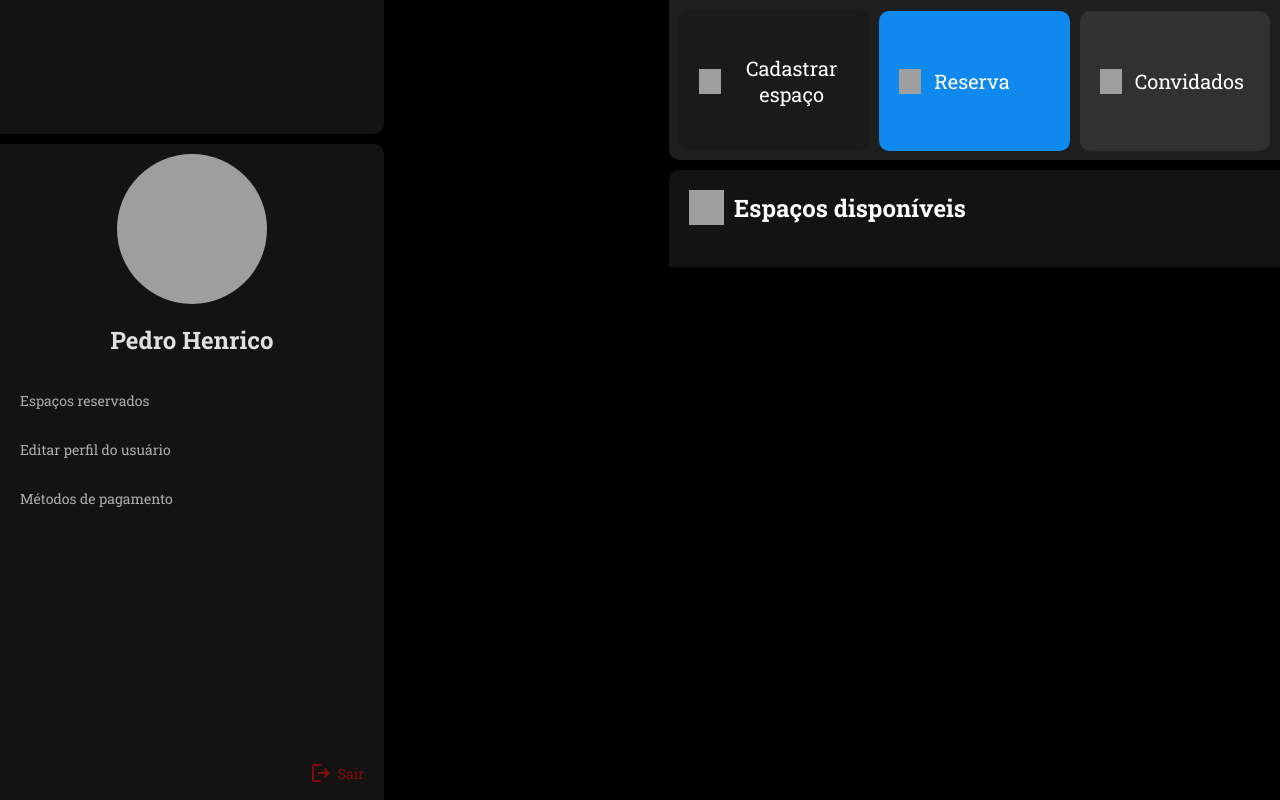
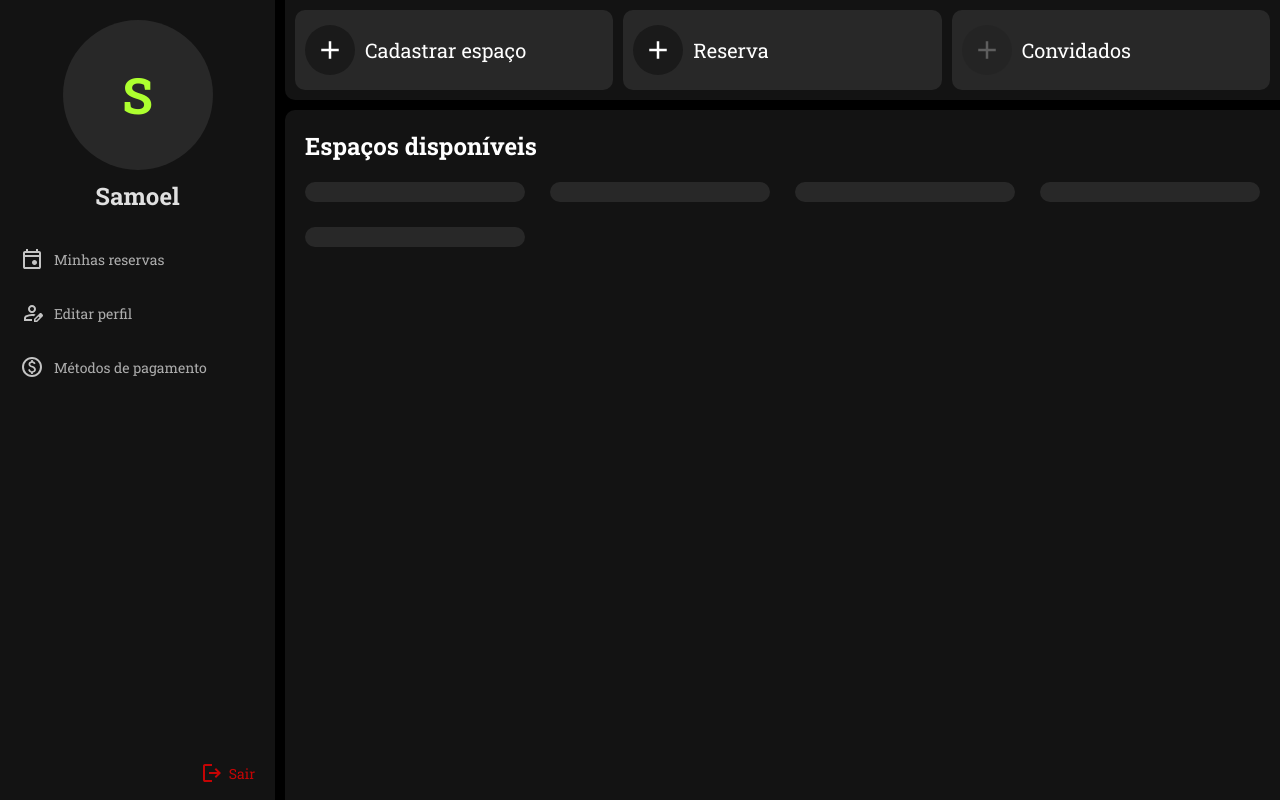
Before and after one commit to zZuiaSs/Kalangos-Souls, a PHP site: page / in a window 1280 px wide. Run offline with PHP 8.4, Linux system fonts and the light colour scheme; grey boxes are pictures that could not be loaded.

Commit message:
caiko henrico

```diff
--- a/Backend/Router/loginRouter.php
+++ b/Backend/Router/loginRouter.php
@@ -29,6 +29,12 @@
                 }
                 break;
 
+            case 'logout':
+                session_unset();
+                session_destroy();
+                header("Location: ../../Pages/Login/index.php");
+                exit();
+
             default:
                 echo "Ação não encontrada...";
                 break;
--- a/Pages/Cadastro/style.css
+++ b/Pages/Cadastro/style.css
@@ -67,6 +67,7 @@ form {
 
 input:focus {
     border: 1px solid green;
+    background-color: rgb(29, 29, 29);
 }
 
 #kayke {
--- a/Pages/Home/index.php
+++ b/Pages/Home/index.php
@@ -1,3 +1,11 @@
+<?php
+
+  //
+
+?>
+
+<!--  -->
+
 <!DOCTYPE html>
 <html lang="pt-BR">
 <head>
@@ -9,54 +17,86 @@
 
 <body>
 
+  <!-- S C R I P T -->
+
+
+
+  <!-- C O N T E Ú D O -->
+
   <div class="container">
-    <div class="container-menu">
-      <div class="capa">
-        <!--  -->
-      </div>
-
-      <aside class="sidebar">
+    <!-- M E N U -->
+    <aside class="container-menu">
+      <div class="sidebar">
         <div class="desprofile">
           <div class="profile-section">
-            <img src="../../C ----------------------/Imagem do WhatsApp de 2025-01-26 à(s) 15.15.55_34226212.jpg" alt="Foto de perfil" class="profile-img">
-            <h1 class="profile-name">Pedro Henrico</h1>
+            <div class="profile-img">
+              <h1 style="font-size: 50px; color: greenyellow;" id="primeira-letra"></h1>
+            </div>
+            <h1 class="profile-name">Samoel</h1>
           </div>
 
           <div class="menu">
-            <button class="menu-item">Espaços reservados</button>
-            <button class="menu-item">Editar perfil do usuário</button>
-            <button class="menu-item">Métodos de pagamento</button>
+            <button class="menu-item"><svg xmlns="http://www.w3.org/2000/svg" height="24px" viewBox="0 -960 960 960" width="24px" fill="#FFFFFF"><path d="M580-240q-42 0-71-29t-29-71q0-42 29-71t71-29q42 0 71 29t29 71q0 42-29 71t-71 29ZM200-80q-33 0-56.5-23.5T120-160v-560q0-33 23.5-56.5T200-800h40v-80h80v80h320v-80h80v80h40q33 0 56.5 23.5T840-720v560q0 33-23.5 56.5T760-80H200Zm0-80h560v-400H200v400Zm0-480h560v-80H200v80Zm0 0v-80 80Z"/></svg>Minhas reservas</button>
+            <button class="menu-item"><svg xmlns="http://www.w3.org/2000/svg" height="24px" viewBox="0 -960 960 960" width="24px" fill="#FFFFFF"><path d="M480-240Zm-320 80v-112q0-34 17.5-62.5T224-378q62-31 126-46.5T480-440q37 0 73 4.5t72 14.5l-67 68q-20-3-39-5t-39-2q-56 0-111 13.5T260-306q-9 5-14.5 14t-5.5 20v32h240v80H160Zm400 40v-123l221-220q9-9 20-13t22-4q12 0 23 4.5t20 13.5l37 37q8 9 12.5 20t4.5 22q0 11-4 22.5T903-340L683-120H560Zm300-263-37-37 37 37ZM620-180h38l121-122-18-19-19-18-122 121v38Zm141-141-19-18 37 37-18-19ZM480-480q-66 0-113-47t-47-113q0-66 47-113t113-47q66 0 113 47t47 113q0 66-47 113t-113 47Zm0-80q33 0 56.5-23.5T560-640q0-33-23.5-56.5T480-720q-33 0-56.5 23.5T400-640q0 33 23.5 56.5T480-560Zm0-80Z"/></svg>Editar perfil</button>
+            <button class="menu-item"><svg xmlns="http://www.w3.org/2000/svg" height="24px" viewBox="0 -960 960 960" width="24px" fill="#FFFFFF"><path d="M444-200h70v-50q50-9 86-39t36-89q0-42-24-77t-96-61q-60-20-83-35t-23-41q0-26 18.5-41t53.5-15q32 0 50 15.5t26 38.5l64-26q-11-35-40.5-61T516-710v-50h-70v50q-50 11-78 44t-28 74q0 47 27.5 76t86.5 50q63 23 87.5 41t24.5 47q0 33-23.5 48.5T486-314q-33 0-58.5-20.5T390-396l-66 26q14 48 43.5 77.5T444-252v52Zm36 120q-83 0-156-31.5T197-197q-54-54-85.5-127T80-480q0-83 31.5-156T197-763q54-54 127-85.5T480-880q83 0 156 31.5T763-763q54 54 85.5 127T880-480q0 83-31.5 156T763-197q-54 54-127 85.5T480-80Zm0-80q134 0 227-93t93-227q0-134-93-227t-227-93q-134 0-227 93t-93 227q0 134 93 227t227 93Zm0-320Z"/></svg>Métodos de pagamento</button>
           </div>
         </div>
 
-        <div class="logout-container">
-          <button class="logout"><svg xmlns="http://www.w3.org/2000/svg" height="24px" viewBox="0 -960 960 960" width="24px" fill="#FF0000"><path d="M200-120q-33 0-56.5-23.5T120-200v-560q0-33 23.5-56.5T200-840h280v80H200v560h280v80H200Zm440-160-55-58 102-102H360v-80h327L585-622l55-58 200 200-200 200Z"/></svg>Sair</button>
-        </div>
-      </aside>
-    </div>
+        <form class="logout-container" action="../../Backend/Router/loginRouter.php?acao=logout" method="POST">
+          <button type="submit" class="logout"><svg xmlns="http://www.w3.org/2000/svg" height="24px" viewBox="0 -960 960 960" width="24px" fill="#FF0000"><path d="M200-120q-33 0-56.5-23.5T120-200v-560q0-33 23.5-56.5T200-840h280v80H200v560h280v80H200Zm440-160-55-58 102-102H360v-80h327L585-622l55-58 200 200-200 200Z"/></svg>Sair</button>
+        </form>
+      </div>
+    </aside>
+
+    <!--  -->
 
     <div class="principal">
       <header class="topbar">
         <button class="topbar-btn green">
-          <span class="icon"><img src="../../C ----------------------/add_home_25dp_E8EAED_FILL0_wght400_GRAD0_opsz24.png" alt="" class="icon"></span> Cadastrar espaço
+          <div style="display: flex; align-items:center; justify-content:center; background-color: #1A1A1A; padding: 10px; border-radius: 100%;">
+            <svg xmlns="http://www.w3.org/2000/svg" height="30px" viewBox="0 -960 960 960" width="30px" fill="#FFFFFF"><path d="M440-440H200v-80h240v-240h80v240h240v80H520v240h-80v-240Z"/></svg>
+          </div>
+          Cadastrar espaço
         </button>
         <button class="topbar-btn blue">
-          <span class="icon"><img src="../../C ----------------------/calendar_month_25dp_E8EAED_FILL0_wght400_GRAD0_opsz24.png" alt="" class="icon"></span> Reserva
+          <div style="display: flex; align-items:center; justify-content:center; background-color: #1A1A1A; padding: 10px; border-radius: 100%;">
+            <svg xmlns="http://www.w3.org/2000/svg" height="30px" viewBox="0 -960 960 960" width="30px" fill="#FFFFFF"><path d="M440-440H200v-80h240v-240h80v240h240v80H520v240h-80v-240Z"/></svg>
+          </div>
+          Reserva
         </button>
         <button class="topbar-btn orange">
-          <span class="icon"><img src="../../C ----------------------/group_25dp_E8EAED_FILL0_wght400_GRAD0_opsz24.png" alt="aaa" class="icon"></span> Convidados
+          <div style="opacity: 0.25; display: flex; align-items:center; justify-content:center; background-color: #1A1A1A; padding: 10px; border-radius: 100%;">
+            <svg xmlns="http://www.w3.org/2000/svg" height="30px" viewBox="0 -960 960 960" width="30px" fill="#FFFFFF"><path d="M440-440H200v-80h240v-240h80v240h240v80H520v240h-80v-240Z"/></svg>
+          </div>
+          Convidados
         </button>
       </header>
 
       <div class="main-content">
-          <main class="content">
-              <h1 class="content-title"><img src="../../C ----------------------/add_home_25dp_E8EAED_FILL0_wght400_GRAD0_opsz24.png" alt="" class="icon2">Espaços disponíveis</h1>
-              <div class="card-grid">
+        <h2 class="content-title">Espaços disponíveis</h2>
 
-          </main>
+        <main class="content">
+
+          <div class="card-grid">
+            <!--  -->
+          </div>
+          <div class="card-grid">
+            <!--  -->
+          </div>
+          <div class="card-grid">
+            <!--  -->
+          </div>
+          <div class="card-grid">
+            <!--  -->
+          </div>
+          <div class="card-grid">
+            <!--  -->
+          </div>
+        </main>
       </div>
     </div>
   </div>
 
+  <script src="./script.js" defer></script>
 </body>
 </html>
--- a/Pages/Home/script.js
+++ b/Pages/Home/script.js
@@ -1,7 +1,7 @@
-document.querySelectorAll('.topbar-btn').forEach((button, index)=>{
-    button.addEventListener{'click', ()=>{
-        switch(index){
-            case 0:
+// 1
 
+let fullName = document.querySelector('.profile-name').textContent;
+let firstLetter = fullName.charAt(0);
+document.getElementById('primeira-letra').textContent = firstLetter;
 
-}
+// 2
--- a/Pages/Home/style.css
+++ b/Pages/Home/style.css
@@ -1,6 +1,7 @@
 @import url('https://fonts.googleapis.com/css2?family=Roboto+Slab:wght@100..900&display=swap');
 
 * {
+  scroll-behavior: smooth;
   margin: 0;
   padding: 0;
   font-family: "Roboto Slab", Arial;
@@ -19,17 +20,10 @@
 
 /* C L A S S E S */
 
-  .capa {
-    width: 100%;
-    height: 20%;
-    padding: 10px;
-    border-radius: 0 0 10px 0;
-    background-color: #131313;
-  }
-
 .container-menu {
-    width: 30%;
-    max-width: 450px;
+  width: 25%;
+  min-width: 275px;
+  max-width: 1000px;
   height: 100%;
   display: flex;
   flex-direction: column;
@@ -37,6 +31,8 @@
 }
 
 .principal {
+  width: 100%;
+  height: 100%;
   display: flex;
   flex-direction: column;
   gap: 10px;
@@ -44,22 +40,22 @@
 
 .container {
   display: flex;
-    position: fixed;
   gap: 10px;
   justify-content: space-between;
   width: 100%;
   height: 100%;
+  position: fixed;
 }
 
 .sidebar {
+  background-color: #131313;
   width: 100%;
   height: 100%;
-    background-color: #131313;
   display: flex;
   flex-direction: column;
   justify-content: space-between;
   padding: 10px;
-    border-radius: 0 10px 0 0;
+  padding-top: 20px;
 }
 
 .desprofile {
@@ -74,13 +70,17 @@
   align-items: center;
   justify-content: center;
   flex-direction: column;
-    gap: 20px;
+  gap: 10px;
 }
 
 .profile-img {
   width: 150px;
   height: 150px;
-    border-radius: 50%;
+  border-radius: 100%;
+  background-color: #282828;
+  display: flex;
+  align-items: center;
+  justify-content: center;
 }
 
 .profile-name {
@@ -91,6 +91,7 @@
   display: flex;
   flex-direction: column;
   gap: 10px;
+  margin-bottom: 50px;
 }
 
 .menu-item {
@@ -103,6 +104,9 @@
   text-align: left;
   font-size: 14px;
   cursor: pointer;
+  display: flex;
+  align-items: center;
+  gap: 10px;
 } .menu-item:hover {
   background-color: #202020;
   opacity: 1;
@@ -120,7 +124,7 @@
   justify-content: center;
   background-color: #131313;
   color: rgb(255, 0, 0);
-    opacity: 0.5;
+  opacity: 0.75;
   border: none;
   font-size: 14px;
   cursor: pointer;
@@ -128,32 +132,31 @@
   gap: 5px;
 } .logout:hover {
   opacity: 1;
-    background-color: rgb(49, 49, 49);
+  background-color: #282828;
   border-radius: 7px;
 }
 
 /* Barra superior */
 .topbar {
   display: flex;
+  align-items: center;
   padding: 10px;
   gap: 10px;
   width: 100%;
-    height: 20%;
-    background-color: #1e1e1e;
+  min-height: 100px;
+  background-color: #131313;
   top: 0;
   border-radius: 0 0 0 10px;
-    z-index: 2000;
-    justify-content:space-around;
 }
 
 /* Botões da topbar */
 .topbar-btn {
   height: 100%;
+  min-width: 250px;
   width: 100%;
-    margin-top: 1px;
   border: none;
   border-radius: 10px;
-    padding: 20px;
+  padding: 10px;
   color: white;
   font-size: 20px;
   cursor: pointer;
@@ -174,48 +177,59 @@
 }
 
 .green {
-    background-color: #1a1a1a;
+  background-color: #282828;
+} .green:hover {
+  background-color: green;
 }
 
 .blue {
+  background-color: #282828;
+} .blue:hover {
   background-color: #0f89ed;
 }
 
 .orange {
-    background-color: rgb(49, 49, 49);
+  background-color: #282828;
 } .orange:hover {
   background-color: rgb(255, 136, 0);
 }
 
 /* Conteúdo principal */
 .main-content {
-    overflow: auto;
   width: 100%;
-    height: auto;
+  height: 100%;
   display: flex;
   flex-direction: column;
   background-color: #131313;
   padding: 20px;
   border-radius: 10px 0px 0px 0px;
+  flex-direction: column;
+  gap: 20px;
 }
 
 .content {
-    padding: 0px;
-    border: #bb1010 2px;
+  overflow: auto;
+  display: grid;
+  gap: 25px;
+  width: 100%;
+  grid-template-columns: repeat(auto-fill, minmax(200px, 1fr));
+  grid-template-rows: repeat(auto-fill);
+  flex-wrap: wrap;
+} ::-webkit-scrollbar {
+  display: none;
 }
 
 .content-title {
-    font-size: 24px;
-    margin-bottom: 22px;
   color: white;
   display: flex;
   align-items: center;
 }
 
 .card-grid {
-    display: grid;
-    grid-template-columns: repeat(4, 1fr);
-    gap: 20px;
+  display: flex;
+  background-color: #282828;
+  padding: 10px;
+  border-radius: 10px;
 }
 
 .card {
@@ -229,7 +243,7 @@
   padding: 10px;
 }
 
-  .card-img {
+/* .card-img {
   width: 100%;
   border-top-left-radius: 8px;
   border-top-right-radius: 8px;
@@ -244,7 +258,7 @@
 .card-subtitle {
   font-size: 14px;
   color: #cccccc;
-  }
+} */
 
 .card-btn {
   background-color: #4caf50;
--- a/Pages/Login/index.php
+++ b/Pages/Login/index.php
@@ -15,17 +15,16 @@
 
             <form method="POST" action="../../Backend/Router/loginRouter.php?acao=validarLogin">
                 <input type="text" name="nome" placeholder="Nome" autocomplete="off" required>
-                <input type="password" name="senha" placeholder="Senha" autocomplete="off" required>
+                <input type="text" name="senha" placeholder="Senha" autocomplete="off" required>
 
                 <div class="buttons">
                     <button type="button" id="criar-conta" onclick="window.location.href='../Cadastro/index.php'">Criar conta</button>
                     <button type="submit" id="enviar">Enviar</button>
-                    <div id="mensagem"></div>
                 </div>
             </form>
         </div>
     </div>
 
-    <script src="script.js"></script>
+    <script src="./script.js" defer></script>
 </body>
 </html>
```
Also changed, not shown: Pages/Login/script.js (+8 -4 lines), Pages/Cadastro/script.js (indentation only). Lines whose indentation alone changed are shown as unchanged.
